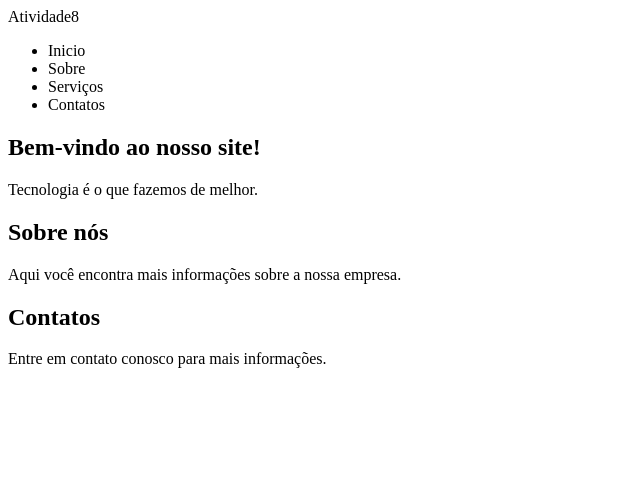
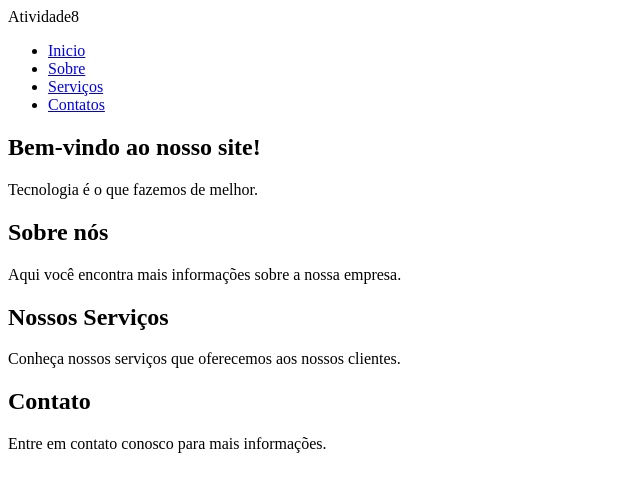
Before and after one commit to otavins/ativiade09, a plain HTML site: page index.html in a window 1280 px wide. Shown: the whole page, without its empty margins (0-640 px from the left). Drawn offline with Linux system fonts and the light colour scheme.

Commit message:
index.html

```diff
--- a/index.html
+++ b/index.html
@@ -2,24 +2,28 @@
 <html>
     <head>Atividade8</head>
     <body>
-        <aside>
+        <nav>
             <ul>
-                <li><a>Inicio</a></li>
-                <li><a>Sobre</a></li>
-                <li><a>Serviços</a></li>
-                <li><a>Contatos</a></li>
+                <li><a href="#inicio">Inicio</a></li>
+                <li><a href="#sobre">Sobre</a></li>
+                <li><a href="#servicos">Serviços</a></li>
+                <li><a href="#contato">Contatos</a></li>
             </ul>
-        </aside>
+        </nav>
         <section>
-            <h1>Bem-vindo ao nosso site!</h1>
+            <h1 id="inicio">Bem-vindo ao nosso site!</h1>
             <p>Tecnologia é o que fazemos de melhor.</p>
         </section>
         <section>
-            <h2>Sobre nós</h2>
+            <h2 id="sobre">Sobre nós</h2>
             <p>Aqui você encontra mais informações sobre a nossa empresa.</p>
         </section>
         <section>
-            <h2>Contatos</h2>
+            <h2 id="servicos">Nossos Serviços</h2>
+            <p>Conheça nossos serviços que oferecemos aos nossos clientes.</p>
+        </section>
+        <section>
+            <h2 id="contato">Contato</h2>
             <p>Entre em contato conosco para mais informações.</p>
         </section>
     </body>
```
